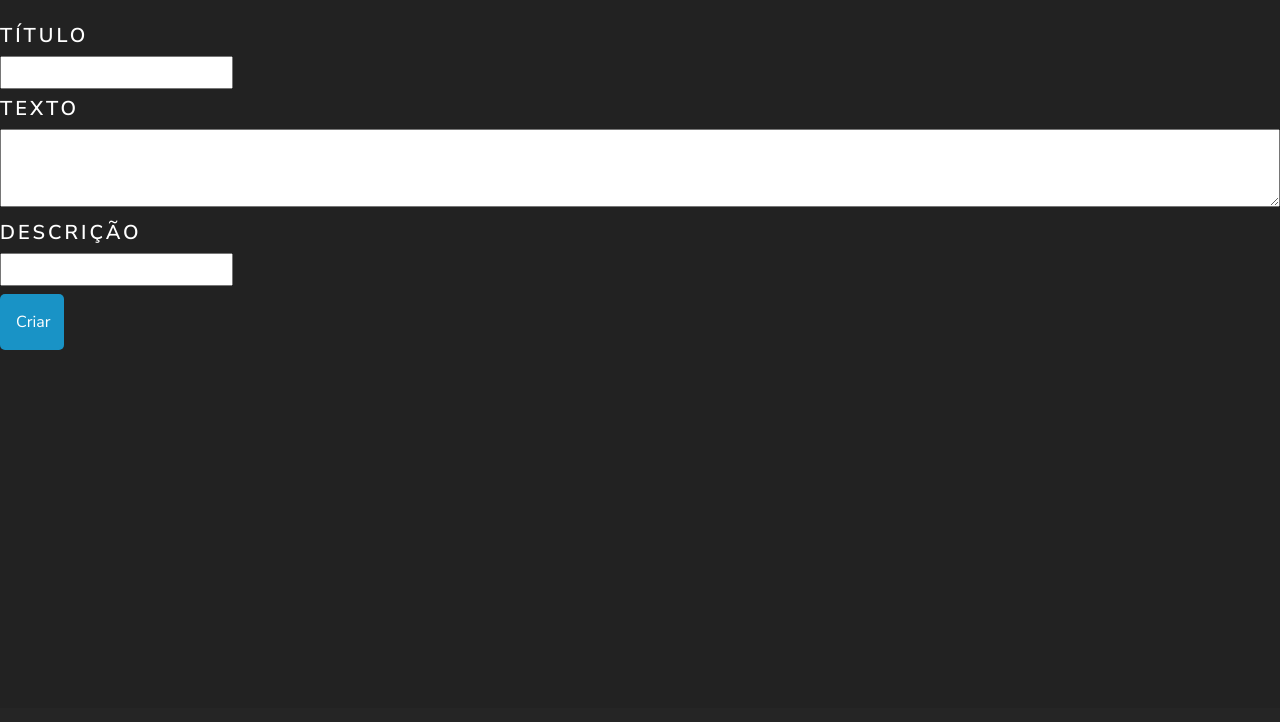
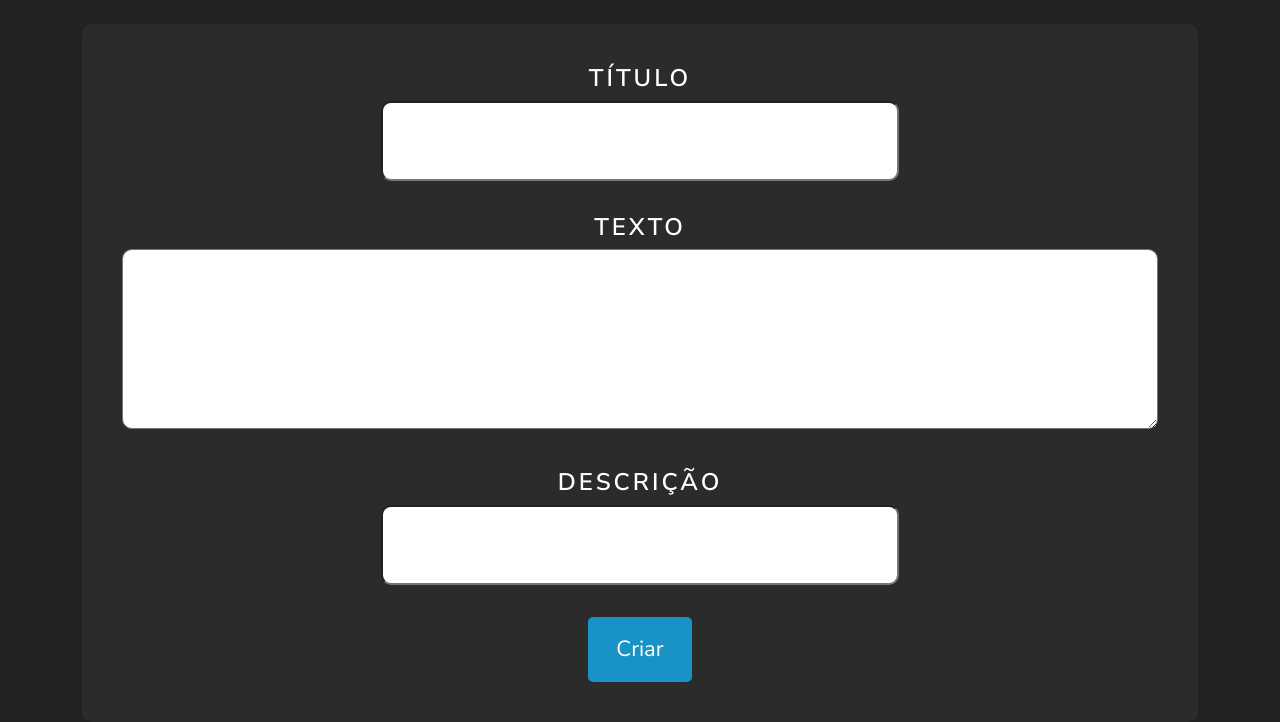
Before and after one commit to Guilherme-Brito-DAC/Curso-javascript-online-interativo, a PHP site: page /view/aula/criar_aula.php in a window 1280 px wide. Shown: the part 92-814 px from the top of the page. Before the commit the page ends 442 px from the top, so only its background shows below. Run offline with PHP 8.4, Linux system fonts and the light colour scheme; a user stored in the database is signed in.

Commit message:
Criação de aulas
Fiz a parte de criação de aulas e seu CSS.

```diff
--- a/model/Aula.php
+++ b/model/Aula.php
@@ -15,8 +15,9 @@ class Aula{
 
     public function create()
     {
-        $sql = $this->con->prepare("INSERT INTO aula (titulo, descricao , texto , data_de_postagem ,professor_id) VALUES (?,?,?,now(),?)");
-        $sql->execute([$this->getTitulo(),$this->getDescricao(),$this->getTexto(),$this->getProfessor_id(),]);
+        $sql = $this->con->prepare("INSERT INTO aula (titulo, descrição , texto , professor_id , data_de_postagem) VALUES (?,?,?,?,now())");
+        $sql->execute([$this->getTitulo(),$this->getDescricao(),$this->getTexto(),$this->getProfessor_id()]);
+
     }
 
 	public function read()
--- a/view/aula/criar_aula.php
+++ b/view/aula/criar_aula.php
@@ -17,26 +17,30 @@
    <body>
       <?php include "../prop/navbar.php" ?>
       <br/>
-      <form method="post" action="../../?acao=create_aula" >
+      <form class="container-md" style="text-align: center" method="post" action="../../?acao=create_aula" >
+      <div class="box">
          <div class="form-group">
-            <h4 style="color: white;">
+            <h3 style="color: white;">
             Título
-            <h4>
-            <input name="titulo" type="text" />
+            <h3>
+            <input class="texto" name="titulo" type="text" required />
          </div>
+         <br>
          <div class="form-group">
-            <h4 style="color: white;">
+            <h3 style="color: white;">
             Texto
-            <h4>
-            <textarea class="text" id="exampleTextarea" rows="3"></textarea>
+            <h3>
+            <textarea class="text" style="width: 100%" name="texto" id="exampleTextarea" rows="3" required ></textarea>
          </div>
+         <br>
+         <div class="form-group">
+            <h3 style="color: white;">
+            Descrição
+            <h3>
+            <input class="texto" name="descricao" type="text" required />
          </div>
-         <div class="form-group">
-            <h4 style="color: white;">
-            Descrição
-            <h4>
-            <input name="descricao" type="text" />
+         <br>
+         <button style="width: 10%; height: 40%; font-size: 22px" id="btn_salvar" type="submit">Criar</button>
          </div>
-         <button style="width: 5%;" id="btn_salvar" type="submit">Criar</button>
       </form>
 </html>
--- a/view/css/home.css
+++ b/view/css/home.css
@@ -139,7 +139,19 @@ main{
 }
 
 .text{
-    width: 100%;
+    height: 180px;
+    border-radius: 10px;
+}
+
+.texto{
+    width: 50%;
+    height: 80px;
+    border-radius: 10px;
+}
+.box{
+    background-color: #2a2b2a;
+    border-radius: 10px;
+    padding: 40px;
 }
 
 @media only screen and (max-width: 600px) {
--- a/view/usuario/perfil.php
+++ b/view/usuario/perfil.php
@@ -10,7 +10,6 @@
       <title>Perfil</title>
       <style>
          <?php include "../css/bootstrap.min.css";
-            include "../css/perfil.css";
             include "../css/home.css";?>
       </style>
       <script src="//cdn.jsdelivr.net/npm/sweetalert2@11"></script>
```
Also changed, not shown: controller/AulaController.php (+10 -1 lines).
